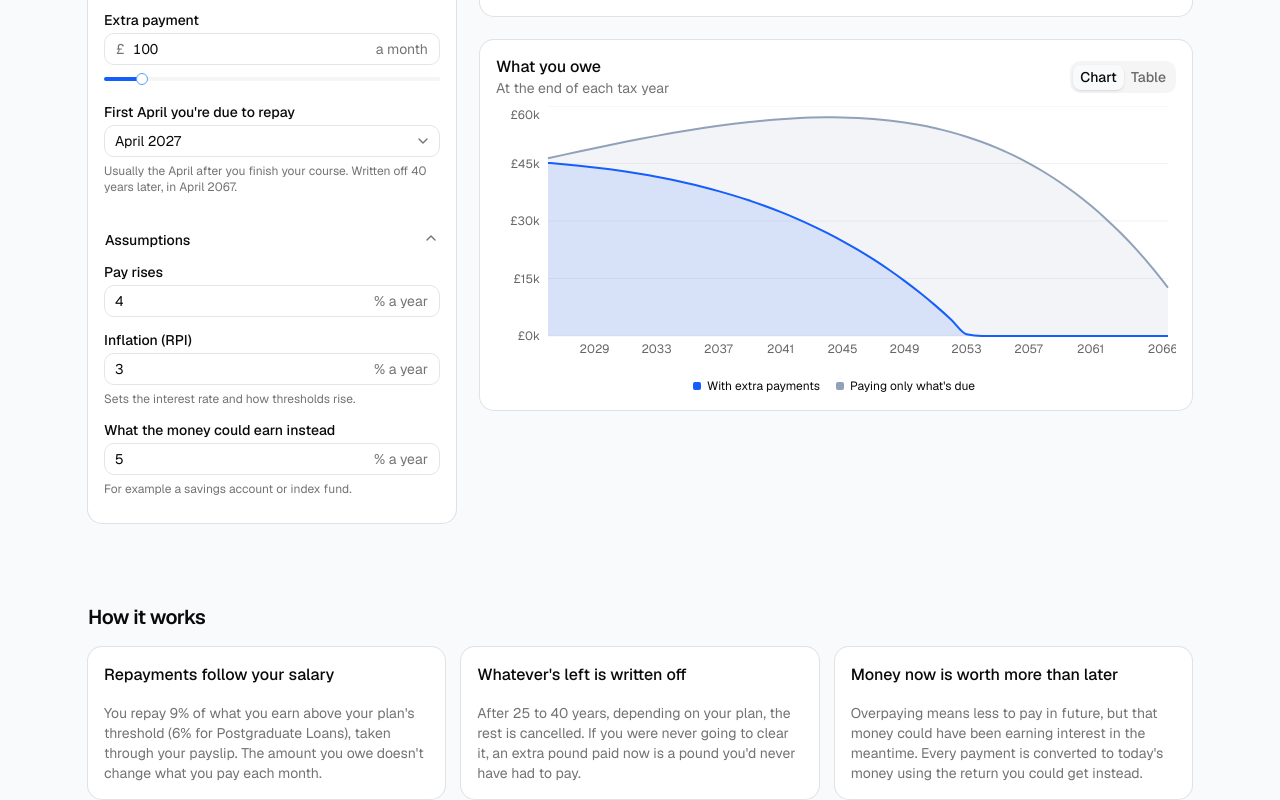
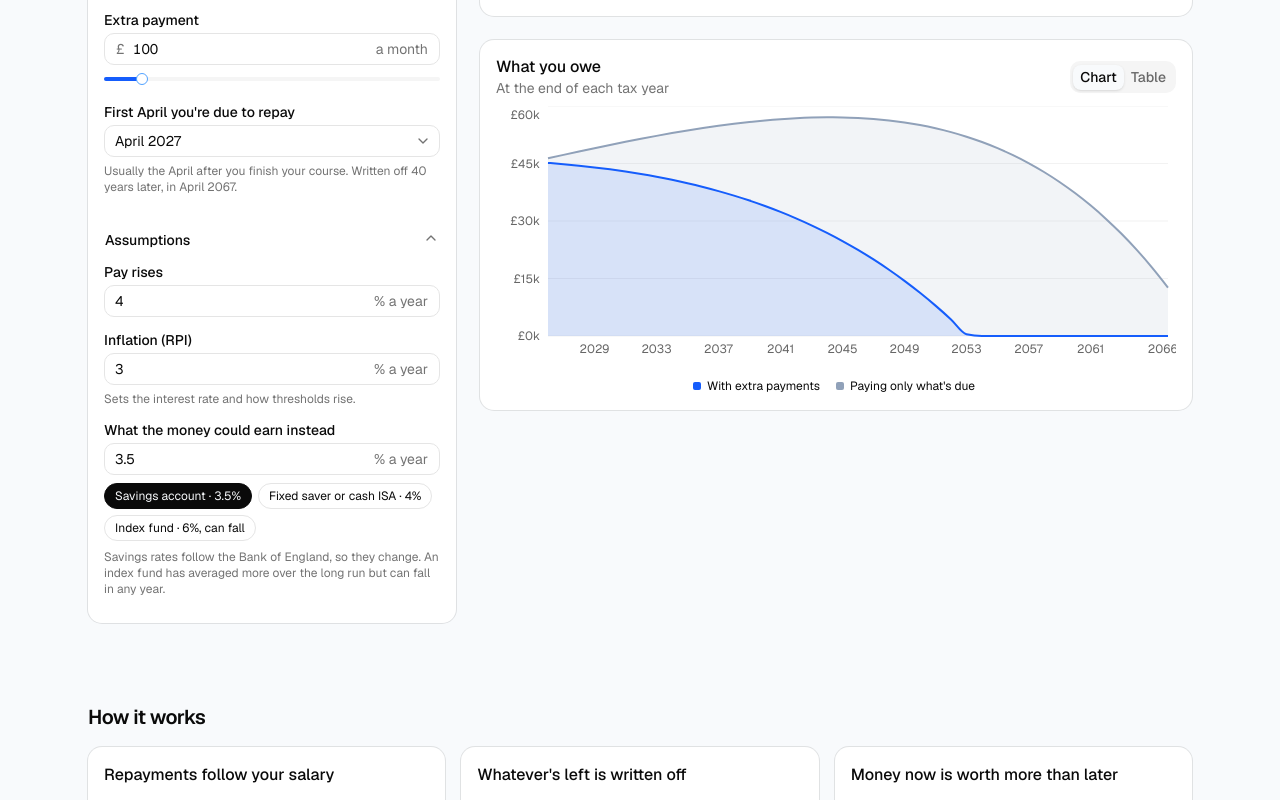
Before and after one commit to patrickridge/student-loan-calculator, a Next.js app: page / in a window 1280 px wide. Shown: the part 632-1432 px from the top of the page. Built offline with nearby package versions, Linux system fonts and the light colour scheme.

Commit message:
Add typical returns to compare against, and default to a savings account rate

```diff
--- a/components/Calculator.tsx
+++ b/components/Calculator.tsx
@@ -31,8 +31,16 @@ const START: Inputs = {
   rpi: 0.03,
   firstRepayYear: 2027,
   overpayment: 1_200, // £100 a month
-  investReturn: 0.05,
+  investReturn: 0.035,
 };
+
+// What the money could earn instead. Rates checked October 2026, with Bank Rate at 3.75%: the
+// best easy access accounts pay about 3.5% once intro bonuses end, fixed savers and cash ISAs about 4%.
+const RETURNS = [
+  { rate: 0.035, label: "Savings account", note: "3.5%" },
+  { rate: 0.04, label: "Fixed saver or cash ISA", note: "4%" },
+  { rate: 0.06, label: "Index fund", note: "6%, can fall" },
+];
 
 const PLAN_ITEMS = Object.values(PLANS).map((p) => ({ value: p.id, label: p.name }));
 
@@ -156,16 +164,36 @@ export function Calculator() {
                   onChange={setPercent("rpi")}
                   hint="Sets the interest rate and how thresholds rise."
                 />
+                <div className="space-y-2">
                   <NumberField
                     id="return"
                     label="What the money could earn instead"
                     suffix="% a year"
                     step={0.5}
                     max={20}
-                  value={inputs.investReturn * 100}
+                    value={Math.round(inputs.investReturn * 1000) / 10}
                     onChange={setPercent("investReturn")}
-                  hint="For example a savings account or index fund."
                   />
+                  <div className="flex flex-wrap gap-1.5" role="group" aria-label="Typical returns">
+                    {RETURNS.map((r) => {
+                      const on = Math.abs(inputs.investReturn - r.rate) < 0.0001;
+                      return (
+                        <button
+                          key={r.label}
+                          type="button"
+                          aria-pressed={on}
+                          onClick={() => set("investReturn")(r.rate)}
+                          className={`rounded-full border px-2.5 py-1 text-xs ${on ? "border-foreground bg-foreground text-background" : "hover:bg-muted"}`}
+                        >
+                          {r.label} · {r.note}
+                        </button>
+                      );
+                    })}
+                  </div>
+                  <p className="text-xs text-muted-foreground">
+                    Savings rates follow the Bank of England, so they change. An index fund has averaged more over the long run but can fall in any year.
+                  </p>
+                </div>
               </AccordionContent>
             </AccordionItem>
           </Accordion>
```
Also changed, not shown: 1 other file (tests, documents, lock files or other folders). Lines whose indentation alone changed are shown as unchanged.
